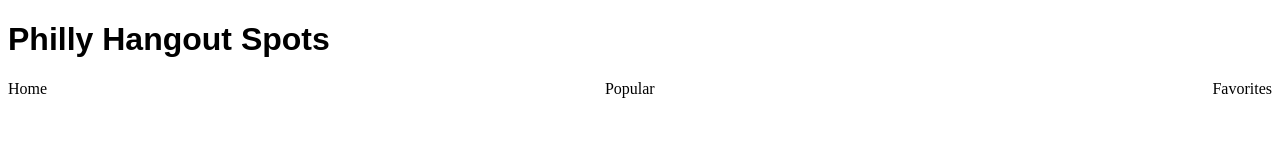
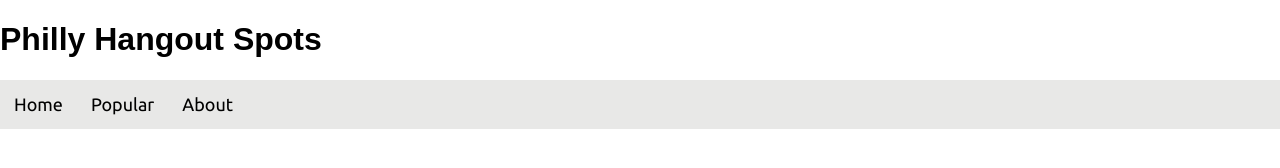
Before and after one commit to tul64515/OwlHacksProject, a plain HTML site: page website.html in a window 1280 px wide. Drawn offline with Linux system fonts and the light colour scheme.

Commit message:
yet another testing change

```diff
--- a/styles.css
+++ b/styles.css
@@ -1,8 +1,27 @@
+@font-face {
+    font-family: Ubuntu;
+    src: url(Fonts/Ubuntu-Regular.woff);
+}
+
+body{
+    margin: 0;
+}
+
 .utility-row{
     display: flex;
     flex-direction: row;
-    justify-content: space-between;
+    background-color: rgb(139, 138, 135, .2);
+    overflow: hidden;
+
 }
+    .utility-row div{
+        font-family: Ubuntu;
+        text-align: center;
+        color: black;
+        font-size: 18px;
+        padding: 14px 14px;
+    }
+
 .header {
     color: black;
     font-family: Arial;
--- a/website.html
+++ b/website.html
@@ -11,7 +11,7 @@
         <div class = utility-row>
             <div> Home </div>
             <div> Popular </div>
-            <div> Favorites </div>
+            <div> About </div>
         </div>
     </body>
 </html>
```
Also changed, not shown: Fonts/Ubuntu-Regular.woff (added).
